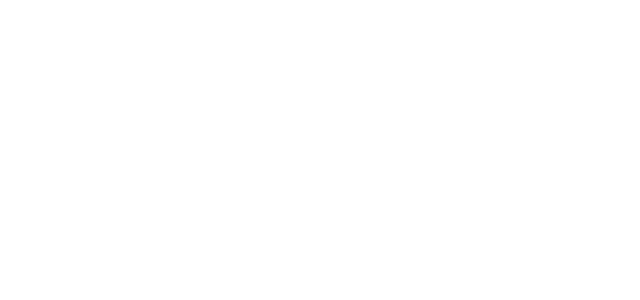
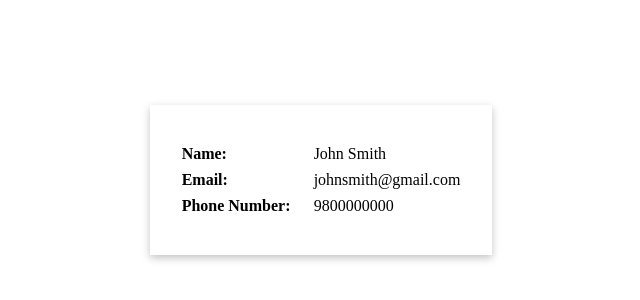
Before and after one commit to surajphedin-job-interviews/darsetech, a React (Vite) app: page / in a window 1280 px wide. Shown: the part 220-520 px from the top of the page, without its empty margins (319-959 px from the left). Built offline with nearby package versions, Linux system fonts and the light colour scheme.

Commit message:
feat: complete ques 1

```diff
--- a/src/App.tsx
+++ b/src/App.tsx
@@ -1,5 +1,21 @@
+import UserInfo from "./components/UserInfo/UserInfo";
+
+const dummyData = {
+  name: "John Smith",
+  email: "johnsmith@gmail.com",
+  phoneNumber: "9800000000",
+};
+
 function App() {
-  return <div></div>;
+  return (
+    <>
+      <UserInfo
+        name={dummyData.name}
+        email={dummyData.email}
+        phoneNumber={dummyData.phoneNumber}
+      ></UserInfo>
+    </>
+  );
 }
 
 export default App;
--- /dev/null
+++ b/src/components/UserInfo/UserInfo.tsx
@@ -0,0 +1,33 @@
+import "./userinfo.css";
+
+const UserInfo = (props: UserInfoProps) => {
+  const { name, email, phoneNumber } = props;
+  return (
+    <div className="root">
+      <ul>
+        <li>
+          <p>Name: </p>
+          <p>{name}</p>
+        </li>
+
+        <li>
+          <p>Email: </p>
+          <p>{email}</p>
+        </li>
+
+        <li>
+          <p>Phone Number: </p>
+          <p>{phoneNumber}</p>
+        </li>
+      </ul>
+    </div>
+  );
+};
+
+export default UserInfo;
+
+interface UserInfoProps {
+  name: string;
+  email: string;
+  phoneNumber: string;
+}
--- /dev/null
+++ b/src/components/UserInfo/userinfo.css
@@ -0,0 +1,23 @@
+.root {
+  display: flex;
+  align-items: center;
+  justify-content: center;
+  min-height: 100vh;
+}
+
+.root > ul {
+  list-style: none;
+  box-shadow: rgba(0, 0, 0, 0.24) 0px 3px 8px;
+  padding: 32px;
+}
+
+.root > ul > li {
+  display: flex;
+  gap: 12px;
+  margin: 8px 0px;
+}
+
+.root > ul > li > p:first-child {
+  width: 120px;
+  font-weight: bold;
+}
```
